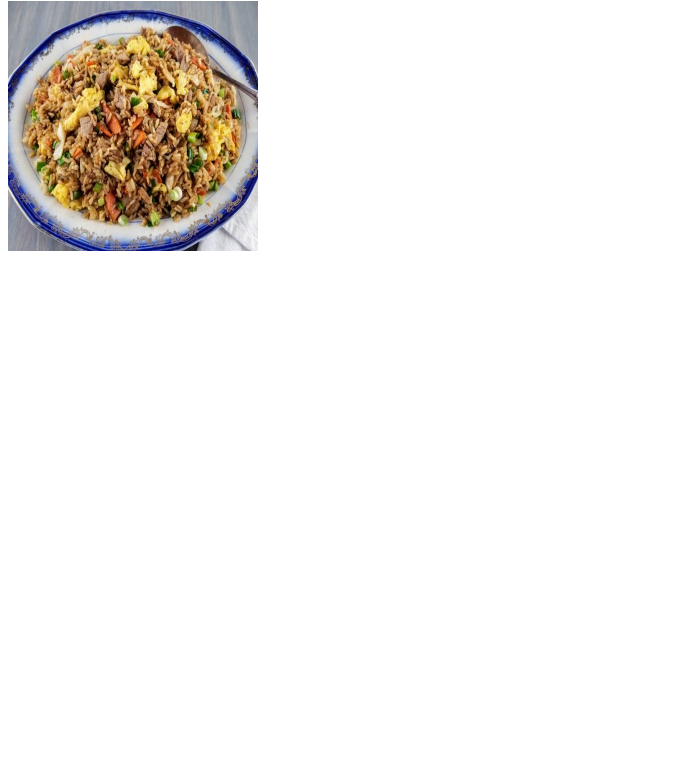
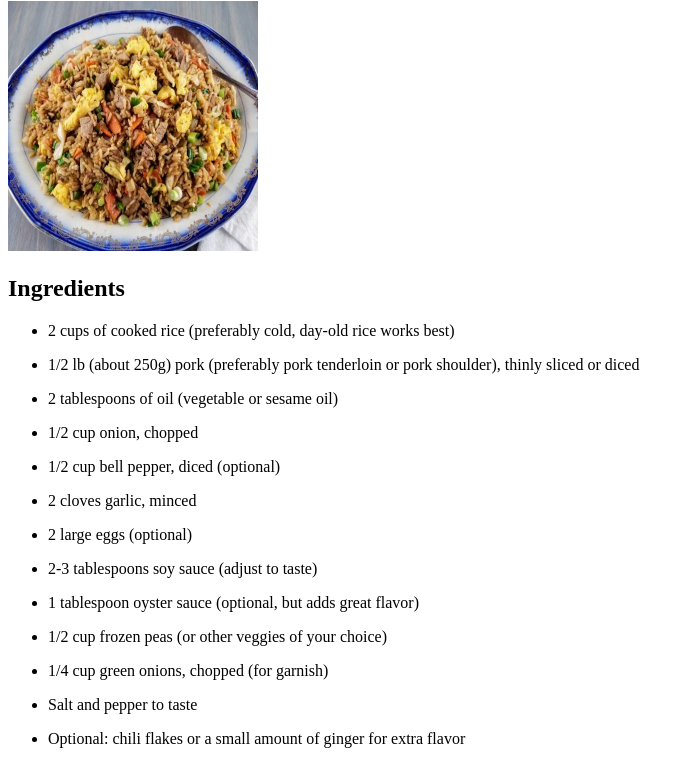
Before and after one commit to JOASH-BRAHMA/odin-recipes, a plain HTML site: page recipes/pork-fried-rice.html in a window 1280 px wide. Shown: the part 79-843 px from the top of the page, without its empty margins (0-694 px from the left). Before the commit the page ends 800 px from the top, so only its background shows below. Drawn offline with Linux system fonts and the light colour scheme.

Commit message:
Add pork-fried-rice ingredients

```diff
--- a/recipes/pork-fried-rice.html
+++ b/recipes/pork-fried-rice.html
@@ -10,5 +10,23 @@
 
     <!-- Pork Fried Rice Image -->
     <img src="../images/pork-fried-rice.jpg" alt="Pork Fried Rice Image" width="250" height="250">
+
+    <!-- Ingredients -->
+    <h2>Ingredients</h2>
+    <ul>
+        <li><p>2 cups of cooked rice (preferably cold, day-old rice works best)</p></li>
+        <li><p>1/2 lb (about 250g) pork (preferably pork tenderloin or pork shoulder), thinly sliced or diced</p></li>
+        <li><p>2 tablespoons of oil (vegetable or sesame oil)</p></li>
+        <li><p>1/2 cup onion, chopped</p></li>
+        <li><p>1/2 cup bell pepper, diced (optional)</p></li>
+        <li><p>2 cloves garlic, minced</p></li>
+        <li><p>2 large eggs (optional)</p></li>
+        <li><p>2-3 tablespoons soy sauce (adjust to taste)</p></li>
+        <li><p>1 tablespoon oyster sauce (optional, but adds great flavor)</p></li>
+        <li><p>1/2 cup frozen peas (or other veggies of your choice)</p></li>
+        <li><p>1/4 cup green onions, chopped (for garnish)</p></li>
+        <li><p>Salt and pepper to taste</p></li>
+        <li><p>Optional: chili flakes or a small amount of ginger for extra flavor</p></li>
+    </ul>
 </body>
 </html>
```
